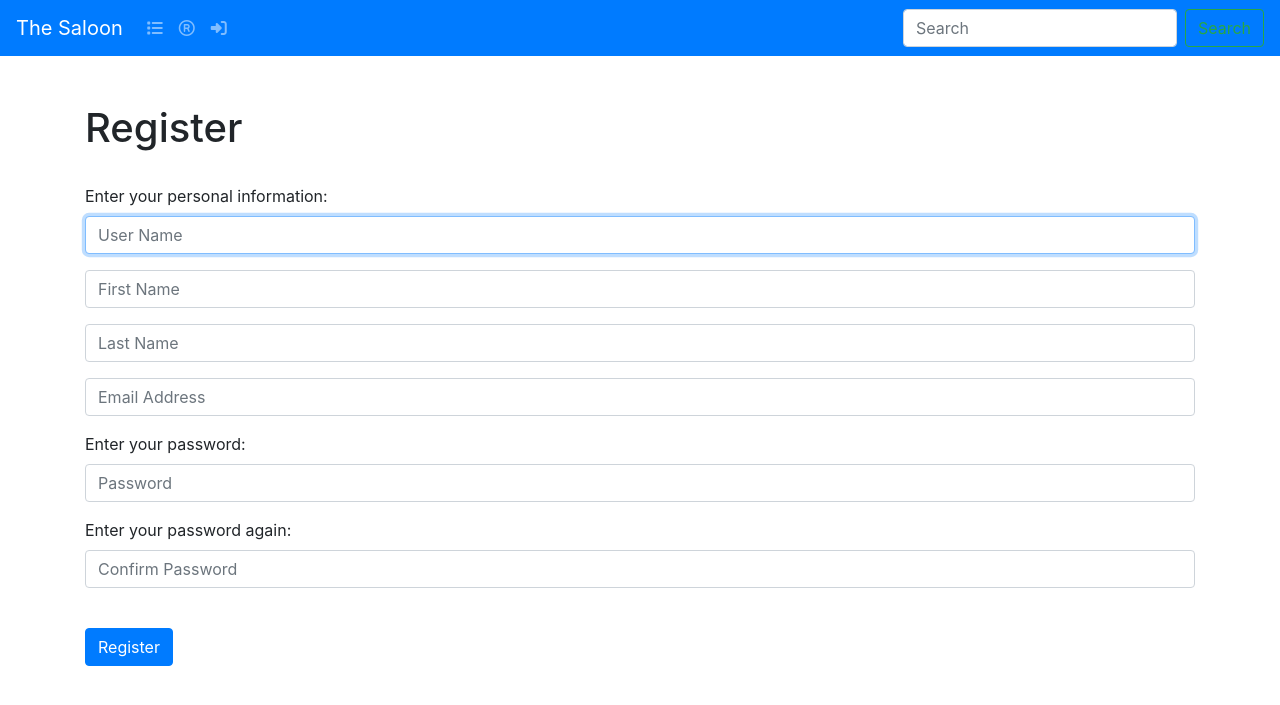
After one commit to AndersH82/TheSaloon, a Django app: page /register in a window 1280 px wide. The commit adds this page. Shown: the top 705 px of the page. Run offline with Django 5.2, Linux system fonts and the light colour scheme; some libraries are stand-ins or nearby versions.

Commit message:
added register for user to get a account

```diff
--- a/the_saloon/forms.py
+++ b/the_saloon/forms.py
@@ -1,5 +1,8 @@
 from django import forms
 from .models import Shout
+from django.contrib.auth.forms import UserCreationForm
+from django.contrib.auth.models import User
+
 
 class ShoutForm(forms.ModelForm):
     body = forms.CharField(required=True,
@@ -15,3 +18,30 @@ class ShoutForm(forms.ModelForm):
     class Meta:
         model = Shout
         exclude = ("user",)
+
+class SignUpForm(UserCreationForm):
+    email = forms.EmailField(label="", widget=forms.TextInput(attrs={'class':'form-control', 'placeholder':'Email Address'}))
+    first_name = forms.CharField(label="", max_length=100, widget=forms.TextInput(attrs={'class':'form-control', 'placeholder':'First Name'}))
+    last_name = forms.CharField(label="", max_length=100, widget=forms.TextInput(attrs={'class':'form-control', 'placeholder':'Last Name'}))
+
+    class Meta:
+        model = User
+        fields = ('username', 'first_name', 'last_name', 'email', 'password1', 'password2')
+
+    def __init__(self, *args, **kwargs):
+        super(SignUpForm, self).__init__(*args, **kwargs)
+
+        self.fields['username'].widget.attrs['class'] = 'form-control'
+        self.fields['username'].widget.attrs['placeholder'] = 'User Name'
+        self.fields['username'].label = 'Enter your personal information:'
+        self.fields['username'].help_text = '<span class="form-text text-muted"><small></small></span>'
+
+        self.fields['password1'].widget.attrs['class'] = 'form-control'
+        self.fields['password1'].widget.attrs['placeholder'] = 'Password'
+        self.fields['password1'].label = 'Enter your password:'
+        self.fields['password1'].help_text = '<span class="form-text text-muted"><small></small></span>'
+
+        self.fields['password2'].widget.attrs['class'] = 'form-control'
+        self.fields['password2'].widget.attrs['placeholder'] = 'Confirm Password'
+        self.fields['password2'].label = 'Enter your password again:'
+        self.fields['password2'].help_text = '<span class="form-text text-muted"><small></small></span>'
--- a/the_saloon/templates/navbar.html
+++ b/the_saloon/templates/navbar.html
@@ -18,6 +18,9 @@
         </li>
         {% else %}
         <li class="nav-item">
+          <a class="nav-link" href="{% url 'register' %}"><i class="fa-regular fa-registered"></i></a>
+        </li>
+        <li class="nav-item">
           <a class="nav-link" href="{% url 'login' %}"><i class="fa-solid fa-right-to-bracket"></i></a>
         </li>
         {% endif %}
--- /dev/null
+++ b/the_saloon/templates/register.html
@@ -0,0 +1,19 @@
+{% extends 'base.html' %}
+
+{% block content %}
+
+<div class="col-md-6 offset-md-3"></div>
+<h1>Register</h1>
+<br/>
+
+
+<form method="POST" action="">
+    {% csrf_token %}
+    {{ form.as_p }}
+    <br/>
+    <button type="submit" class="btn btn-primary">Register</button>
+</form>
+
+
+</div>
+{% endblock %}
--- a/the_saloon/urls.py
+++ b/the_saloon/urls.py
@@ -7,4 +7,5 @@ urlpatterns = [
     path('profile/<int:pk>', views.profile, name='profile'),
     path('login/', views.login_user, name='login'),
     path('logout', views.logout_user, name='logout'),
+    path('register', views.register_user, name='register'),
 ]
--- a/the_saloon/views.py
+++ b/the_saloon/views.py
@@ -1,8 +1,10 @@
 from django.shortcuts import render, redirect
 from django.contrib import messages
 from .models import Profile, Shout
-from .forms import ShoutForm
+from .forms import ShoutForm, SignUpForm
 from django.contrib.auth import authenticate, login, logout
+from django.contrib.auth.forms import UserCreationForm
+from django import forms
 
 
 def home(request):
@@ -73,3 +75,22 @@ def logout_user(request):
     logout(request)
     messages.success(request, ("You are now logged out!"))
     return redirect('home')
+
+def register_user(request):
+    form = SignUpForm()
+    if request.method == "POST":
+        form = SignUpForm(request.POST)
+        if form.is_valid():
+            form.save()
+            username = form.cleaned_data['username']
+            password = form.cleaned_data['password1']
+            # first_name = form.cleaned_data['first_name']
+            #second_name = form.cleaned_data['second_name']
+            #email = form.cleaned_data['email']
+
+            user = authenticate(username=username, password=password)
+            login(request,user)
+            messages.success(request, ("You are now registered!"))
+            return redirect('home')
+
+    return render(request, "register.html", {'form':form})
```
Also changed, not shown: db.sqlite3.
